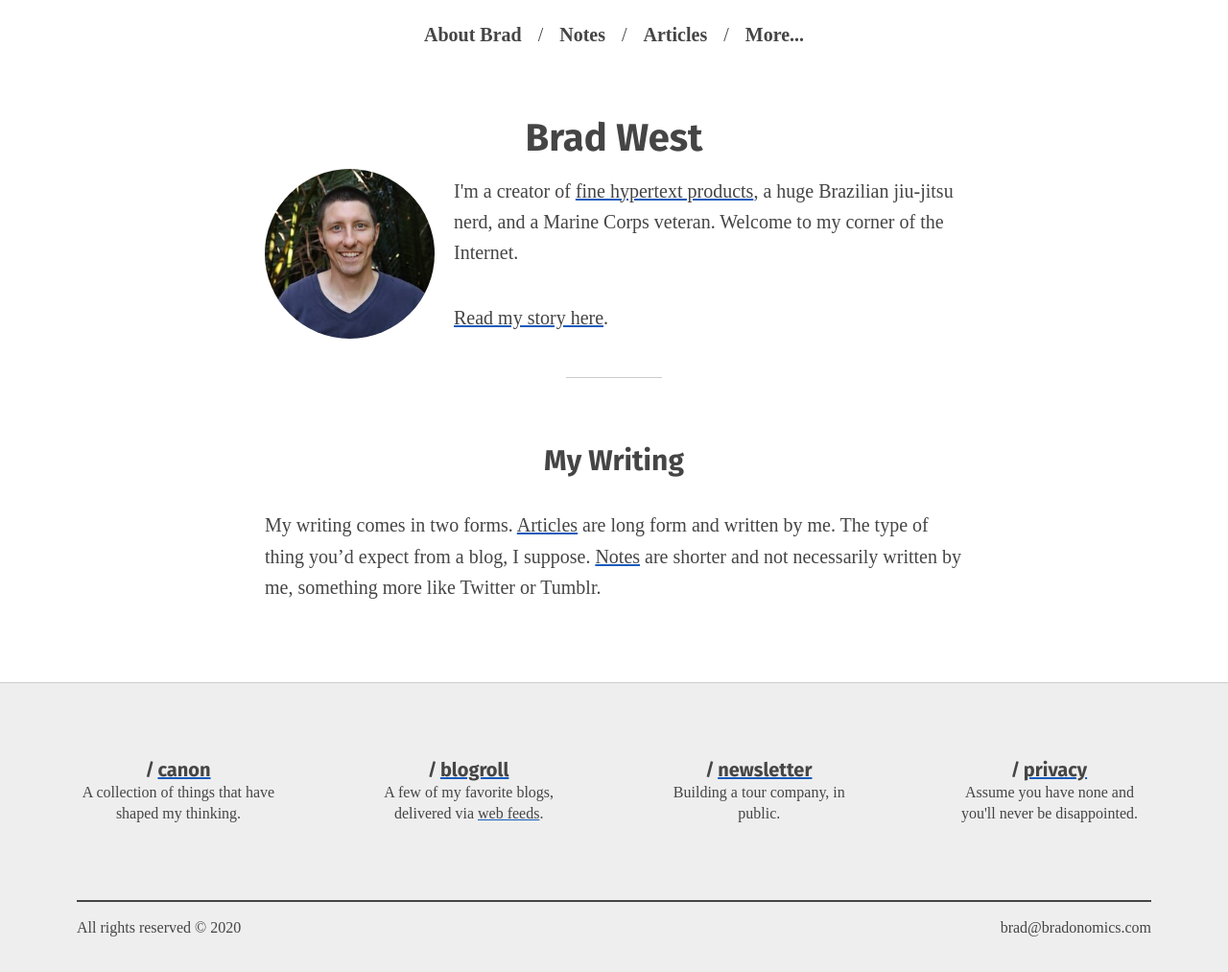
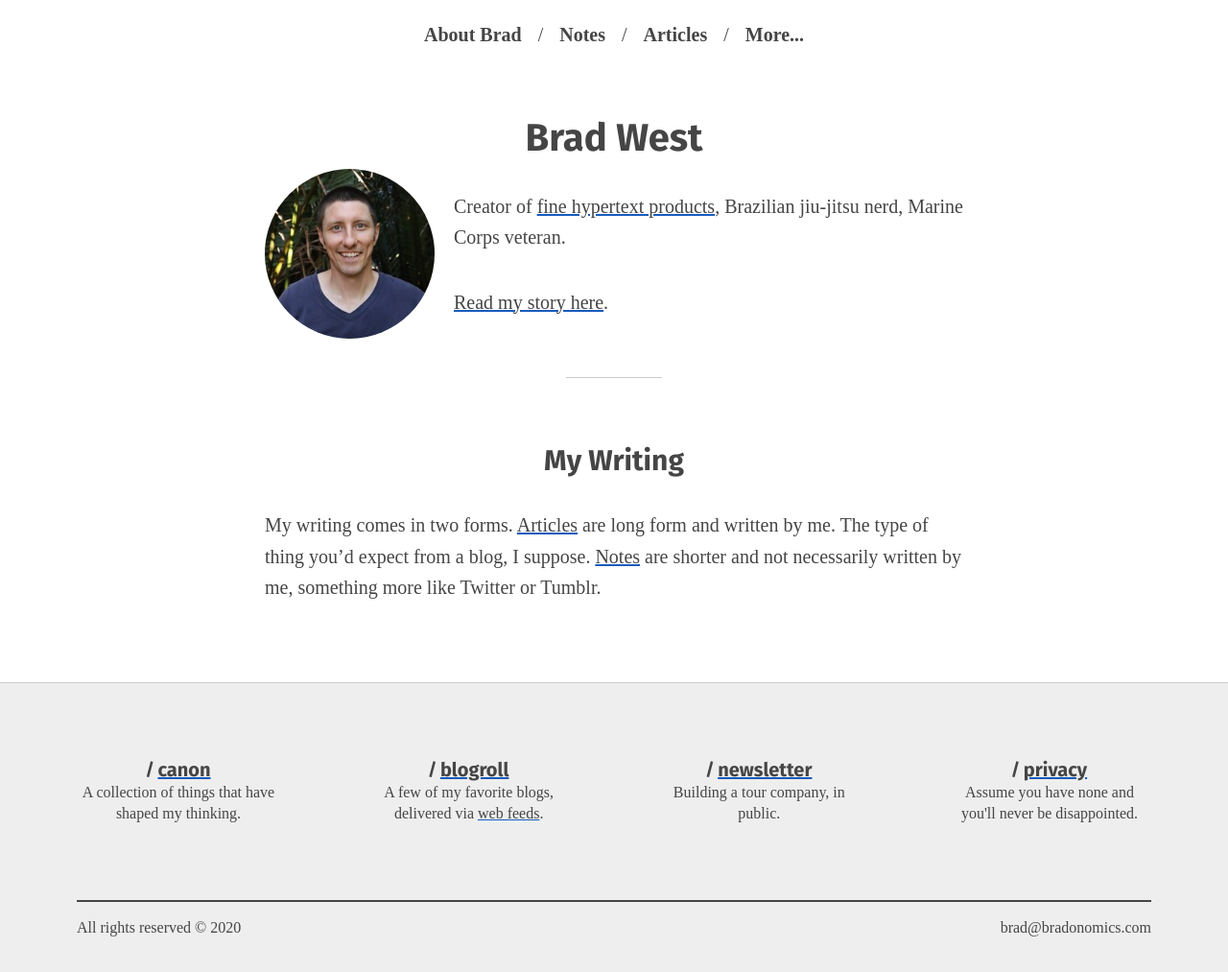
Before and after one commit to bradonomics/bradonomics.com, a Jekyll site: the page built from _pages/index.md, in a window 1280 px wide. Shown: the whole page at 96% size. Built offline with Jekyll 4.4.1, drawn with Linux system fonts in a browser that asks for light colours; some of the changed lines change nothing that is shown.

Commit message:
Update homepage content

```diff
--- a/_pages/index.md
+++ b/_pages/index.md
@@ -1,6 +1,6 @@
 ---
-title: Brad West | Thailand Tour Operator, Brazilian Jiu-Jitsu Nerd, Web Developer, Marine Corps Veteran
-description: "The Homepage of Brad West: Thailand Tour Operator • Web Developer • Permaculture Enthusiast • Brazilian Jiu-Jitsu Nerd • Open Source Software Advocate • Marine Corps Veteran"
+title: Brad West | Web Developer, Brazilian Jiu-Jitsu Nerd, Marine Corps Veteran
+description: "The Homepage of Brad West: Web Developer • Brazilian Jiu-Jitsu Nerd • Marine Corps Veteran"
 layout: default
 permalink: /
 ---
@@ -12,10 +12,8 @@ permalink: /
   </div>
 
   <div class="home-intro">
-    {% comment %}
-      <p>I'm a <a href="https://webniyom.com/">Web Developer</a>, Brazilian Jiu-Jitsu Nerd, Web Developer, Open Source Software Advocate, and Marine Corps Veteran.</p>
-    {% endcomment %}
-    <p>I'm a creator of <a href="https://webniyom.com/">fine hypertext products</a>, a huge Brazilian jiu-jitsu nerd, and a Marine Corps veteran. Welcome to my corner of the Internet.</p>
+    {% comment %} analog enthusiast? {% endcomment %}
+    <p>Creator of <a href="https://webniyom.com/">fine hypertext products</a>, Brazilian jiu-jitsu nerd, Marine Corps veteran.</p>
 
     <a href="{{ '/about/' | absolute_url }}">Read my story here</a>.
 
@@ -28,20 +26,3 @@ permalink: /
 ## My Writing
 
 My writing comes in two forms. [Articles]({{ '/articles/' | absolute_url }}) are long form and written by me. The type of thing you'd expect from a blog, I suppose. [Notes]({{ '/notes/' | absolute_url }}) are shorter and not necessarily written by me, something more like Twitter or Tumblr.
-
-{% comment %}
-Below are a few of my favorite articles:
-
- - [The Randy Couture Story]({{ '/randy-couture-story/' | absolute_url }})
- - [An Anti-Travel Story]({{ '/anti-travel/' | absolute_url }})
- - [Too Stupid to Learn a Second Language?]({{ '/second-language/' | absolute_url }})
- - [A New Business Model for Brazilian Jiu-Jitsu]({{ '/bjj-business-model/' | absolute_url }})
-
-<hr>
-
-## What I'm Doing Now
-
-blah, blah, blah. Yadda, yadda, yadda.
-
-Updated: October 12, 2019
-{% endcomment %}
```
